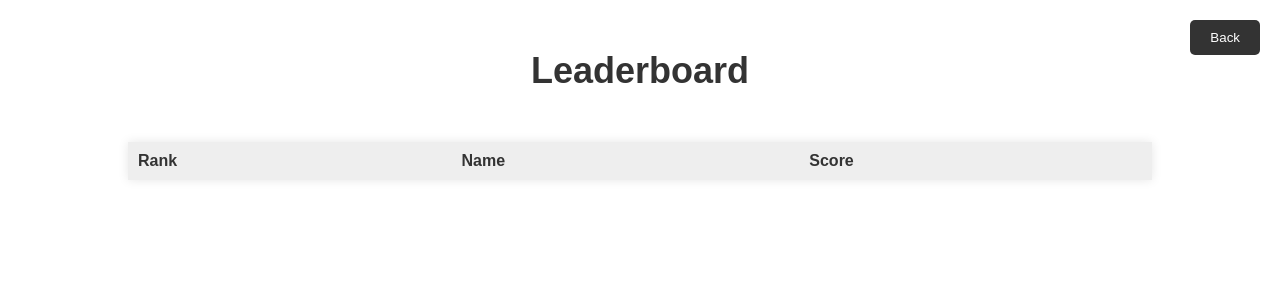
After one commit to AnjuGopalkrishnan/leaderboard, a FastAPI app: template templates/leaderboard.html in a window 1280 px wide. The commit adds this page. Shown: the top 300 px of the page. Run offline with FastAPI, Linux system fonts and the light colour scheme; the template is opened without the code that fills it, so the values that code supplies are empty.

Commit message:
UI changes for leaderboard

```diff
--- a/main.py
+++ b/main.py
@@ -57,6 +57,10 @@ def home(request: Request):
 def home(request: Request):
     return templates.TemplateResponse("onecompetition.html", {"request": request})
 
+
+@app.get("/leaderboard.html")
+def home(request: Request):
+    return templates.TemplateResponse("leaderboard.html", {"request": request})
 
 @app.get("/hostcompetition.html")
 def home(request: Request):
@@ -250,9 +254,11 @@ def get_leaderboard_user_details(user_id: int, db: Session = Depends(infra.db.ge
 
 @app.get("/v1/competitions/{id}/download")
 def download_competition_schema(id: int, db: Session = Depends(infra.db.get_db)):
+    print("Inside fn ")
     try:
-        with open(os.path.join(SCHEMA_PATH, str(id) + ".sql"), mode="r") as file:
+        with open(os.path.join(SCHEMA_PATH, "c" + str(id) + ".sql"), mode="r") as file:
             file_data = file.read()
+            print("File data is "+ file_data)
             return StreamingResponse(iter(file_data), media_type="text/plain")
 
     except Exception as e:
--- /dev/null
+++ b/templates/leaderboard.html
@@ -0,0 +1,143 @@
+<!DOCTYPE html>
+<html>
+<head>
+    <title>Leaderboard</title>
+    <style>
+        body {
+            font-family: Arial, sans-serif;
+            margin: 0;
+            padding: 0;
+        }
+
+        h1 {
+            font-size: 36px;
+            font-weight: bold;
+            color: #333;
+            text-align: center;
+            margin-top: 50px;
+        }
+
+        table {
+            border-collapse: collapse;
+            width: 80%;
+            margin: 0 auto;
+            margin-top: 50px;
+            background-color: #fff;
+            box-shadow: 0px 0px 10px rgba(0, 0, 0, 0.1);
+        }
+
+        th {
+            background-color: #eee;
+            color: #333;
+            font-weight: bold;
+            padding: 10px;
+            text-align: left;
+        }
+
+        td {
+            padding: 10px;
+            text-align: left;
+            border-bottom: 1px solid #eee;
+        }
+
+        .rank {
+            font-weight: bold;
+            color: #333;
+        }
+
+        .name {
+            color: #777;
+        }
+
+        .score {
+            font-weight: bold;
+            color: #333;
+        }
+
+        .first {
+            background-color: #ffd700;
+        }
+
+        .second {
+            background-color: #c0c0c0;
+        }
+
+        .third {
+            background-color: #c1c1c1;
+        }
+
+        .back-button {
+            position: fixed;
+            top: 20px;
+            right: 20px;
+            background-color: #333;
+            color: #fff;
+            padding: 10px 20px;
+            border: none;
+            border-radius: 5px;
+            cursor: pointer;
+        }
+
+    </style>
+</head>
+<body>
+    <h1>Leaderboard</h1>
+    <table id="leaderboard-table">
+        <thead>
+            <tr>
+                <th>Rank</th>
+                <th>Name</th>
+                <th>Score</th>
+            </tr>
+        </thead>
+        <tbody id="leaderboard-body">
+        </tbody>
+    </table>
+    <button class ="back-button" id="back-button">Back</button>
+
+    <script>
+        const apiUrl = "https://example.com/leaderboard";
+
+        // Function to populate the leaderboard table with data from the API response
+        const populateLeaderboard = (data) => {
+            const leaderboardBody = document.getElementById("leaderboard-body");
+            // Clear any existing rows in the table body
+            leaderboardBody.innerHTML = "";
+            // Iterate over the data and create a row for each leaderboard entry
+            data.forEach((entry, index) => {
+                const row = document.createElement("tr");
+                const rank = document.createElement("td");
+                const name = document.createElement("td");
+                const score = document.createElement("td");
+                rank.innerText = index + 1;
+                name.innerText = entry.name;
+                score.innerText = entry.score;
+                row.appendChild(rank);
+                row.appendChild(name);
+                row.appendChild(score);
+                leaderboardBody.appendChild(row);
+            });
+        };
+
+        // Function to handle errors in the API response
+        const handleApiError = (error) => {
+            console.error(error);
+        };
+
+        // Make the API call and populate the leaderboard on page load
+        fetch(apiUrl)
+            .then(response => response.json())
+            .then(data => populateLeaderboard(data))
+            .catch(error => handleApiError(error));
+
+        // Add event listener to back button to go back to previous page
+        const backButton = document.getElementById("back-button");
+        backButton.addEventListener("click", () => {
+            const urlParams = new URLSearchParams(window.location.search);
+            const accessToken = urlParams.get('access_token');
+            window.location.href = "competition.html?access_token=" + accessToken;
+        });
+    </script>
+
+</body>
+</html>
```
Also changed, not shown: templates/onecompetition.html (+78 -9 lines).
